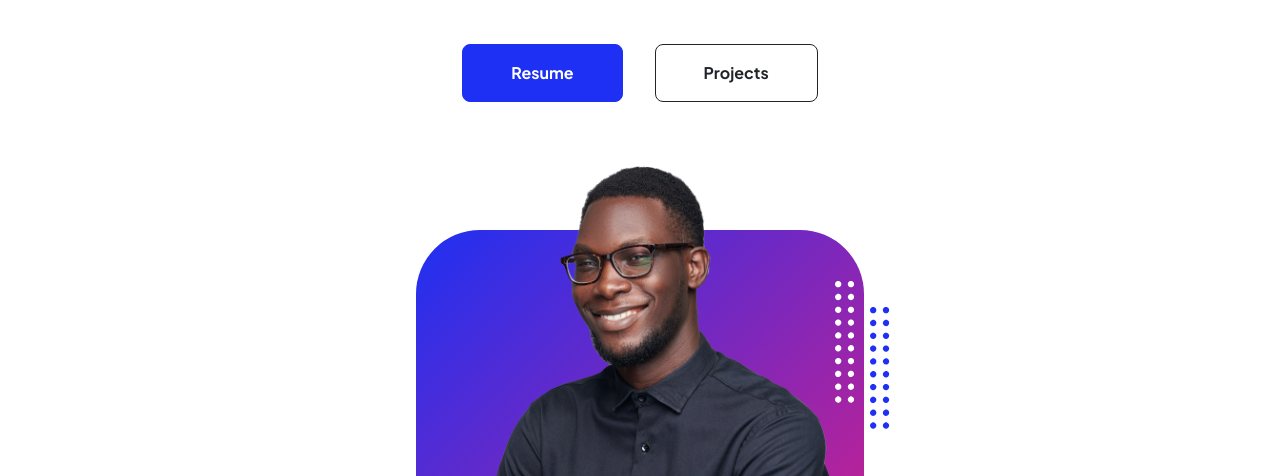
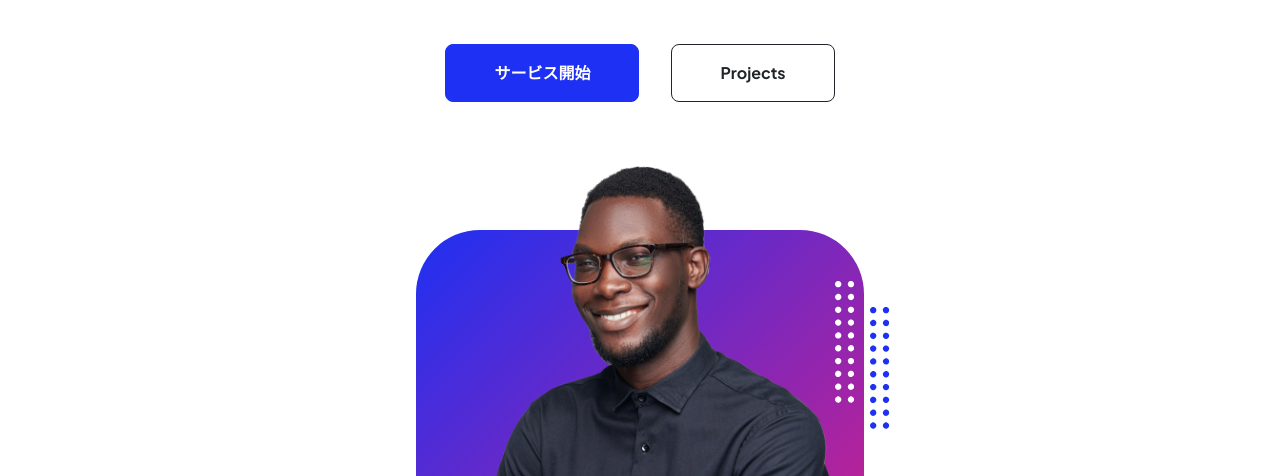
Before and after one commit to ti1529/task_250109, a plain HTML site: page index.html in a window 1280 px wide. Shown: the part 291-767 px from the top of the page. Drawn offline with nearby package versions, Linux system fonts and the light colour scheme.

Commit message:
edit: button名

```diff
--- a/index.html
+++ b/index.html
@@ -45,7 +45,7 @@
                                 <div class="fs-3 fw-light text-muted">I can help your business to</div>
                                 <h1 class="display-3 fw-bolder mb-5"><span class="text-gradient d-inline">Get online and grow fast</span></h1>
                                 <div class="d-grid gap-3 d-sm-flex justify-content-sm-center justify-content-xxl-start mb-3">
-                                    <a class="btn btn-primary btn-lg px-5 py-3 me-sm-3 fs-6 fw-bolder" href="resume.html">Resume</a>
+                                    <a class="btn btn-primary btn-lg px-5 py-3 me-sm-3 fs-6 fw-bolder" href="resume.html">サービス開始</a>
                                     <a class="btn btn-outline-dark btn-lg px-5 py-3 fs-6 fw-bolder" href="projects.html">Projects</a>
                                 </div>
                             </div>
```
